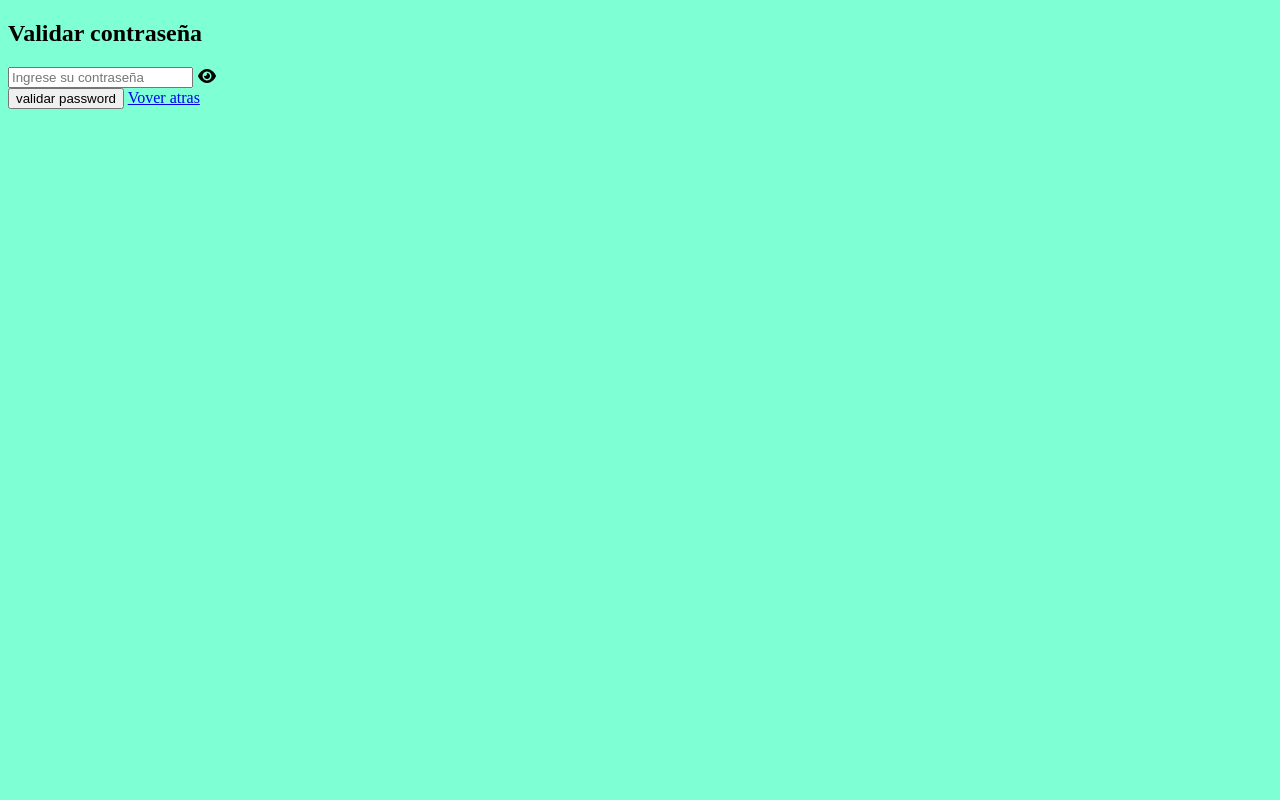
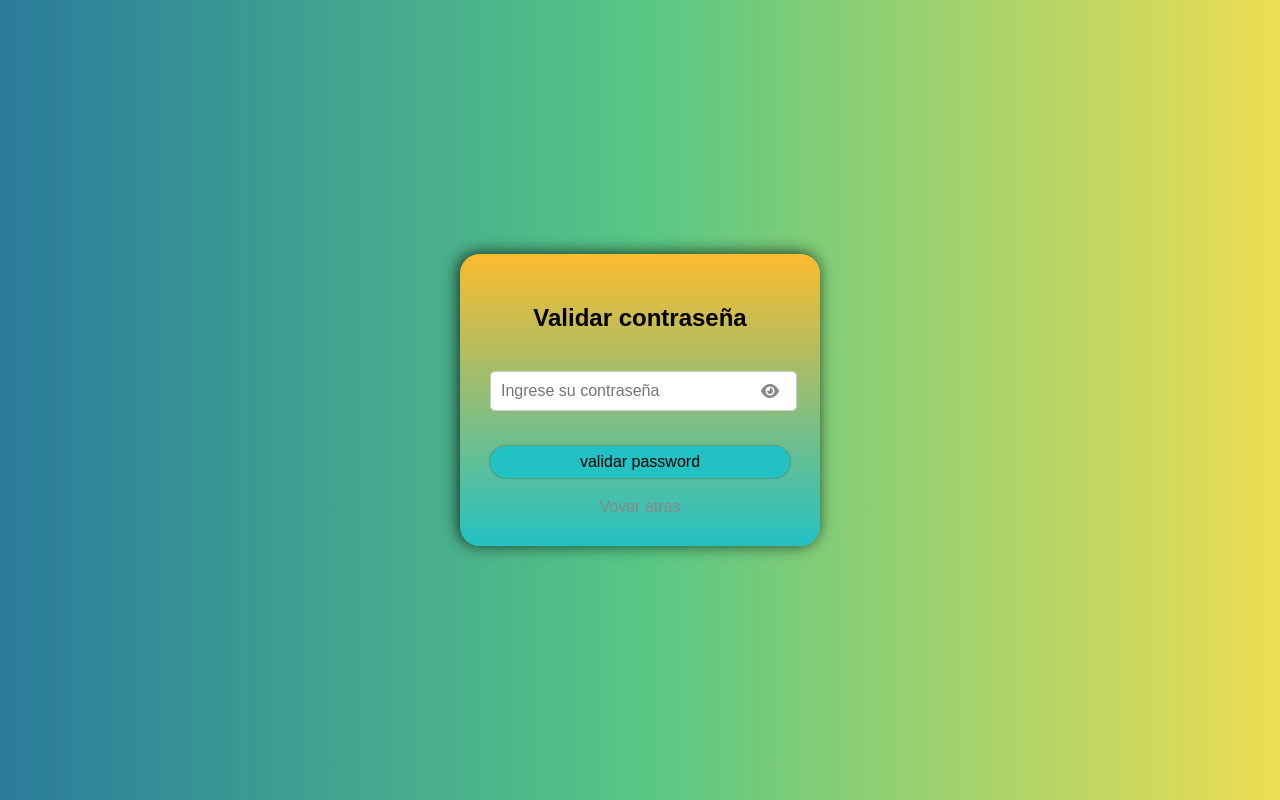
Before and after one commit to YurderManosalva/ProgBasica, a plain HTML site: page html/verpassword.html in a window 1280 px wide. Drawn offline with Linux system fonts and the light colour scheme; some packages are replaced by stand-ins of ours; a script that the page names is missing.

Commit message:
Se añadio el css al verpassword

```diff
--- a/css/verpassword.css
+++ b/css/verpassword.css
@@ -1,3 +1,72 @@
 body {
-    background-color: aquamarine;
+    font-family: Arial, Helvetica, sans-serif;
+    background: #2A7B9B;
+    background: linear-gradient(90deg, rgba(42, 123, 155, 1) 0%, rgba(87, 199, 133, 1) 50%, rgba(237, 221, 83, 1) 100%);
+    display: flex;
+    justify-content: center;
+    align-items: center;
+    height: 100vh;
+    margin: 0;
 }
+
+.container {
+    padding: 30px;
+    width: 300px;
+    border-radius: 20px;
+    background: #22C1C3;
+    background: linear-gradient(0deg, rgba(34, 193, 195, 1) 0%, rgba(253, 187, 45, 1) 100%);
+    text-align: center;
+    box-shadow: -2px -1px 16px 0px rgb(0, 0, 0, 0.75);
+    display: flex;
+    flex-direction: column;
+    gap: 20px;
+}
+
+input[type="password"],
+input[type="text"] {
+    width: 85%;
+    padding: 10px 40px 10px 10px;
+    border: 1px solid #ccc;
+    border-radius: 5px;
+    font-size: 16px;
+}
+
+#btn_validar {
+    margin-top: 15px;
+    background-color: #22C1C3;
+    border: none;
+    padding: 7px 20px;
+    border-radius: 20px;
+    font-size: 16px;
+    box-shadow: 0 0 2px 0.5px rgb(0, 0, 0, 0.29);
+    cursor: pointer;
+    border-color: #22aaac;
+}
+
+#btn_validar:hover {
+    background-color: #22aaac
+}
+
+.toggle_password {
+    position: absolute;
+    cursor: pointer;
+    top: 50%;
+    right: 10px;
+    transform: translateY(-50%);
+    color: #888;
+}
+
+.inputs {
+    position: relative;
+    width: 100%;
+}
+
+a {
+    text-decoration: none;
+    color: #888;
+}
+
+a:hover {
+    color: #FFF;
+    text-decoration: underline;
+}
```
